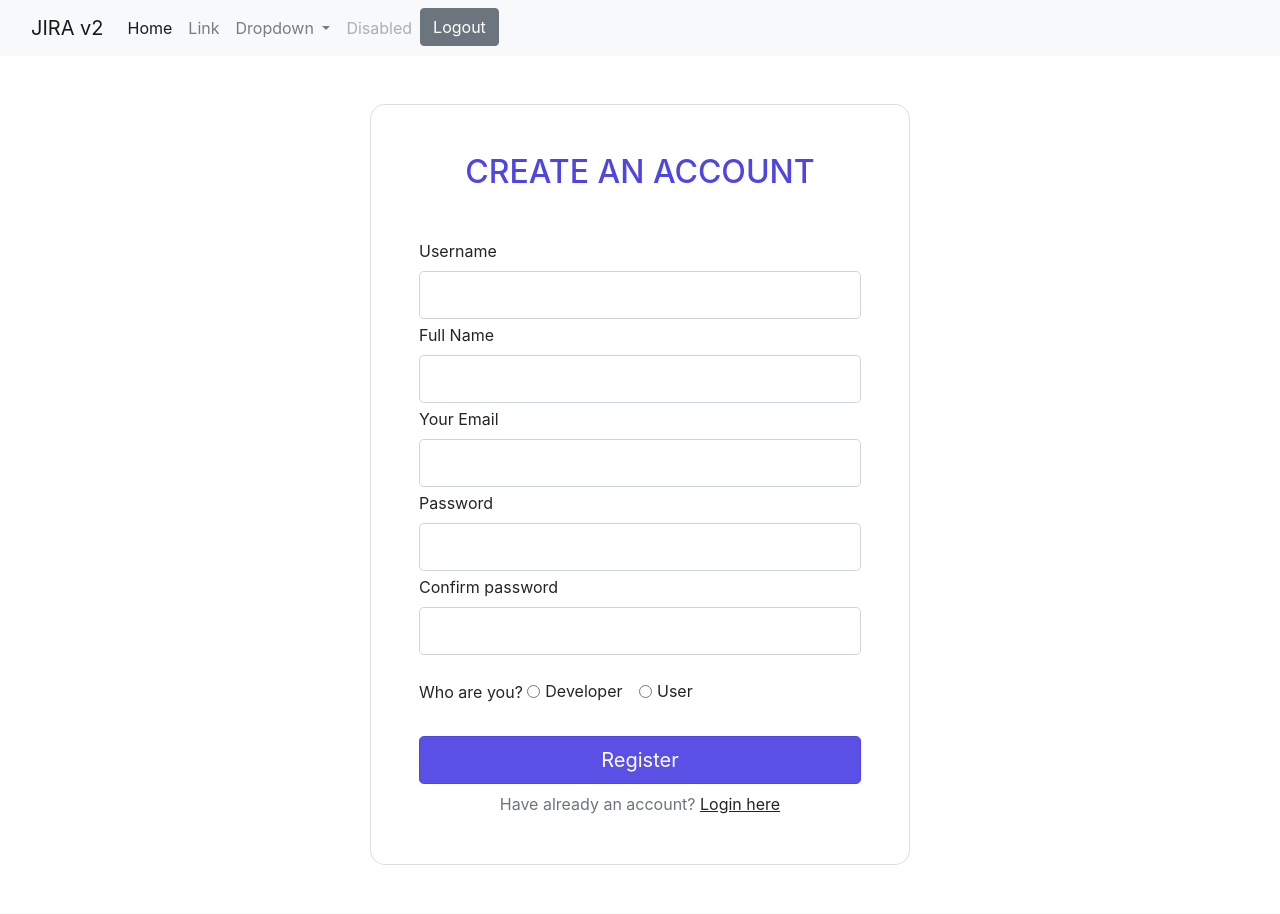
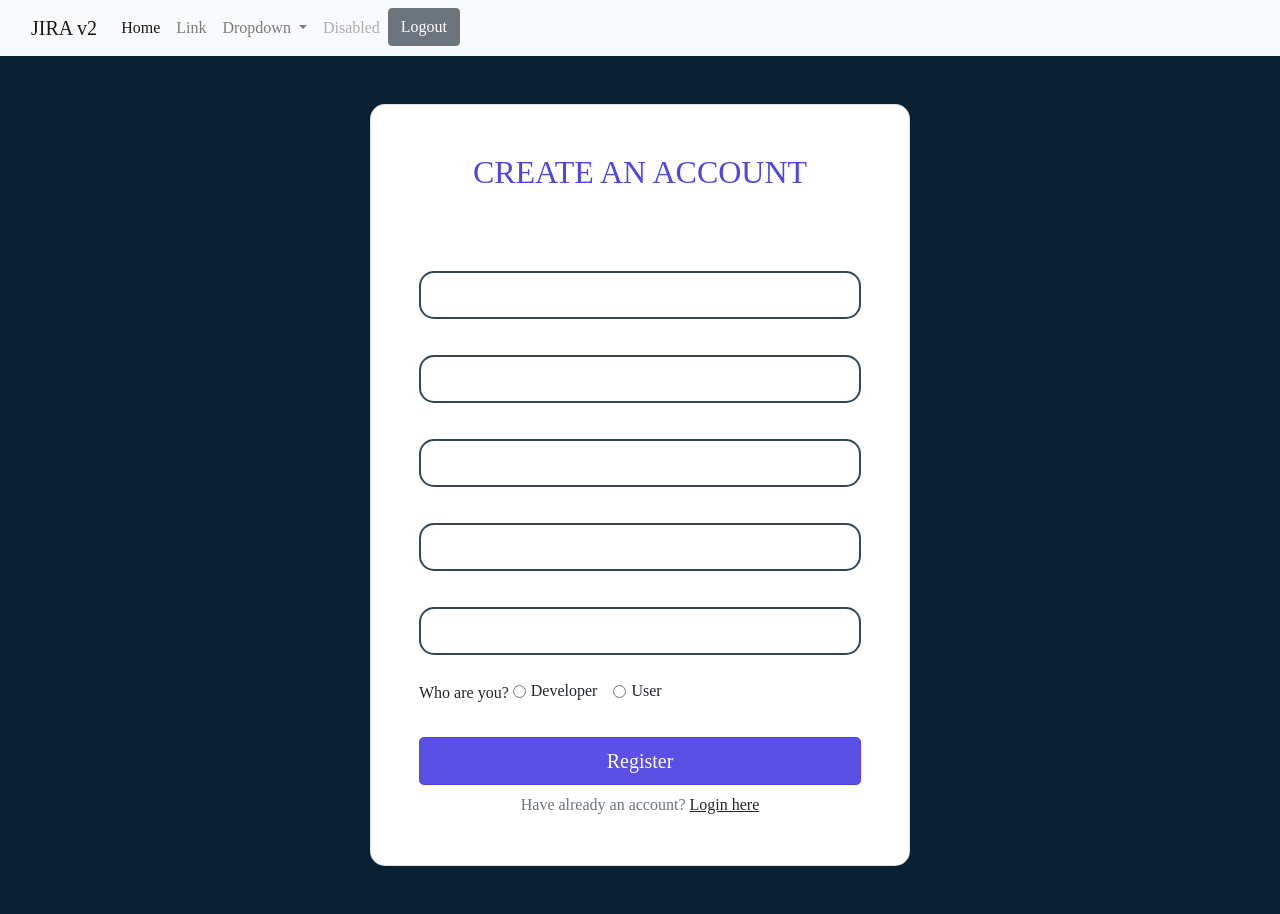
Before and after one commit to divya-soni-14/TRINIT_42_DEV2, a Django app: page /register/ in a window 1280 px wide. Before the commit the page ends 865 px from the top, so only its background shows below. Run offline with Django 4.2, Linux system fonts and the light colour scheme; some libraries are stand-ins or nearby versions.

Commit message:
login page done

```diff
--- a/static/css/login.css
+++ b/static/css/login.css
@@ -5,3 +5,39 @@
   height: 1px;
   background: #eee;
 }
+body {
+  background: #082032;
+  font-family: Poppins;
+}
+.form-label {
+  color: rgba(255, 255, 255, 0.85);
+  margin: none;
+
+}
+.form-control {
+  background-color: transparent;
+  border: 2.5px solid #334756;
+  color: transparent;
+  border-radius: 15px;
+  padding: 10px 5px;
+  font-size: medium;
+  margin: 0;
+}
+
+.form-control:focus {
+  background: transparent;
+  border: 2.5px solid #334756;
+  color: white;
+  padding-left: 15px;
+  font-weight: regular;
+}
+.btn-primary {
+  background: #FF4C29;
+  color: white;
+  font-weight: bold;
+  border: none  ;
+  border-radius: 15px;
+}
+.login_section {
+  padding-top: 50px;
+}
--- a/templates/login.html
+++ b/templates/login.html
@@ -1,16 +1,16 @@
 {% extends 'base.html' %} {% block content %}
-<section class="vh-100">
+<section class="vh-100 login_section">
   <div class="container py-5 h-90">
     <div class="row d-flex align-items-center justify-content-center h-90">
       <div class="col-md-8 col-lg-7 col-xl-6">
         <img
-          src="https://mdbcdn.b-cdn.net/img/Photos/new-templates/bootstrap-login-form/draw2.svg"
+          src="../static/assets/login image.png"
           class="img-fluid"
           alt="Phone image"
         />
       </div>
       <div class="col-md-7 col-lg-5 col-xl-5 offset-xl-1">
-        <h2 class="text-uppercase text-center mb-5" style="color: black">
+        <h2 class="text-left mb-5" style="color: white">
           Welcome Back
         </h2>
         <form>
```
Also changed, not shown: static/assets/bg.png (added), static/assets/login image.png (added).
